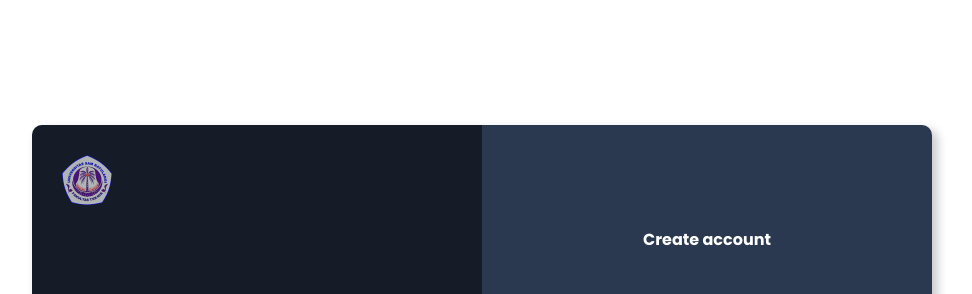
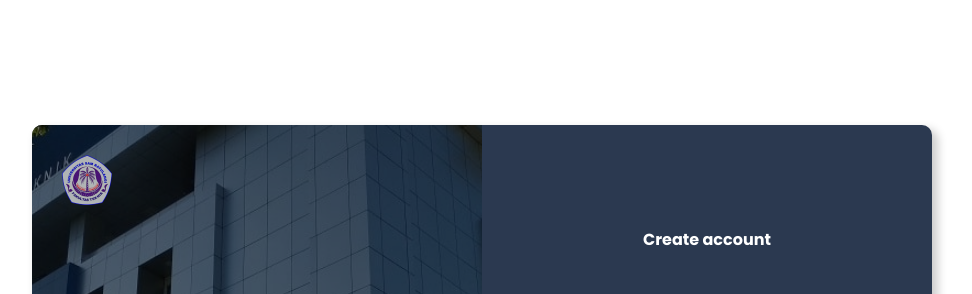
Before and after one commit to JovankaBerhimpon/ruangteknik, a plain HTML site: page login.html in a window 1280 px wide. Shown: the top 294 px of the page, without its empty margins (158-1130 px from the left). Drawn offline with nearby package versions, Linux system fonts and the light colour scheme; files whose address does not match are found by name; a web font is replaced by a local one.

Commit message:
Update login.css

```diff
--- a/login.css
+++ b/login.css
@@ -17,7 +17,7 @@
     min-height: 100vh;
 }
 .side-image{
-    background-image: url("foto/TEKNIK.jpg");
+    background-image: url("img/TEKNIK.jpg");
     background-position: center;
     background-size: cover;
     background-repeat: no-repeat;
```
